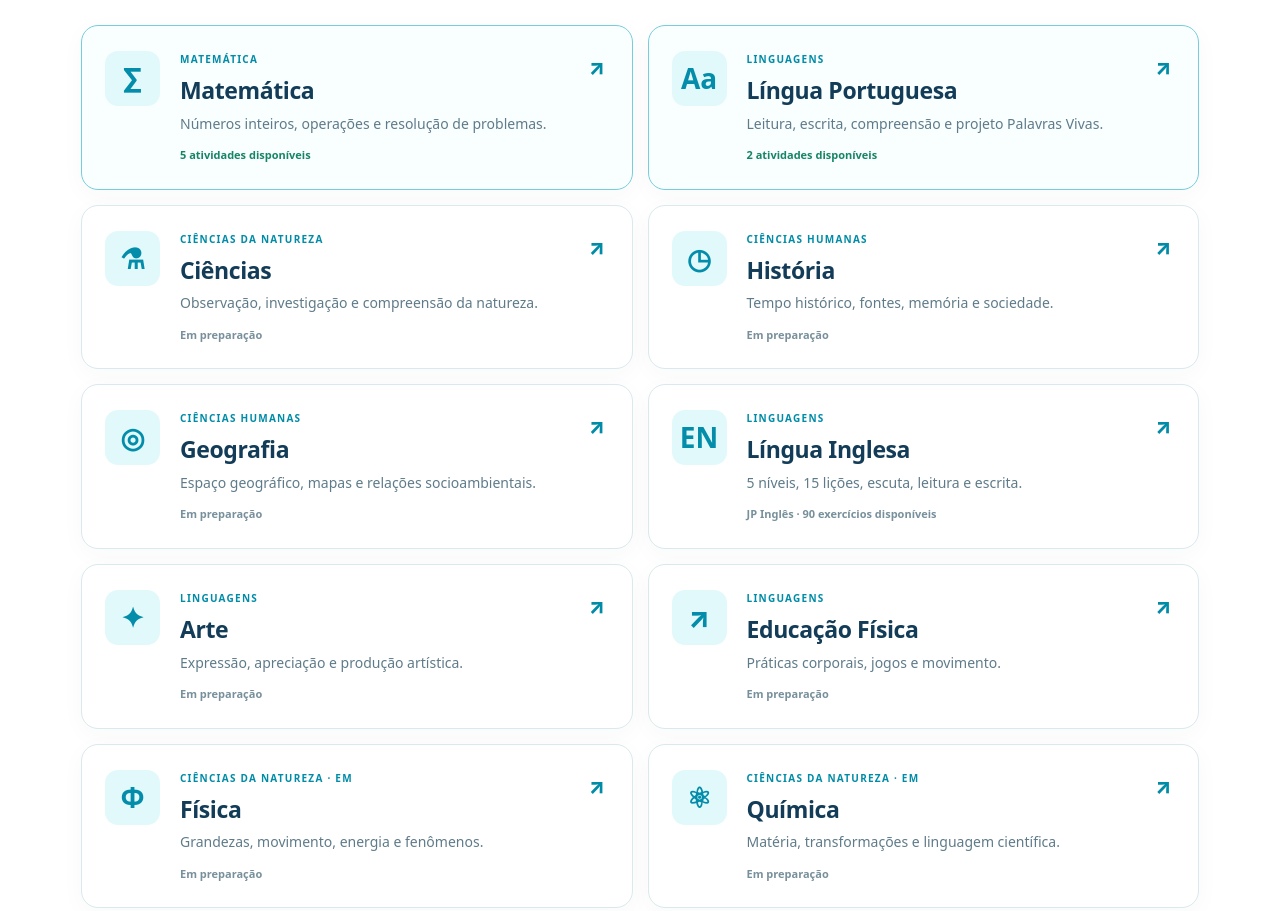
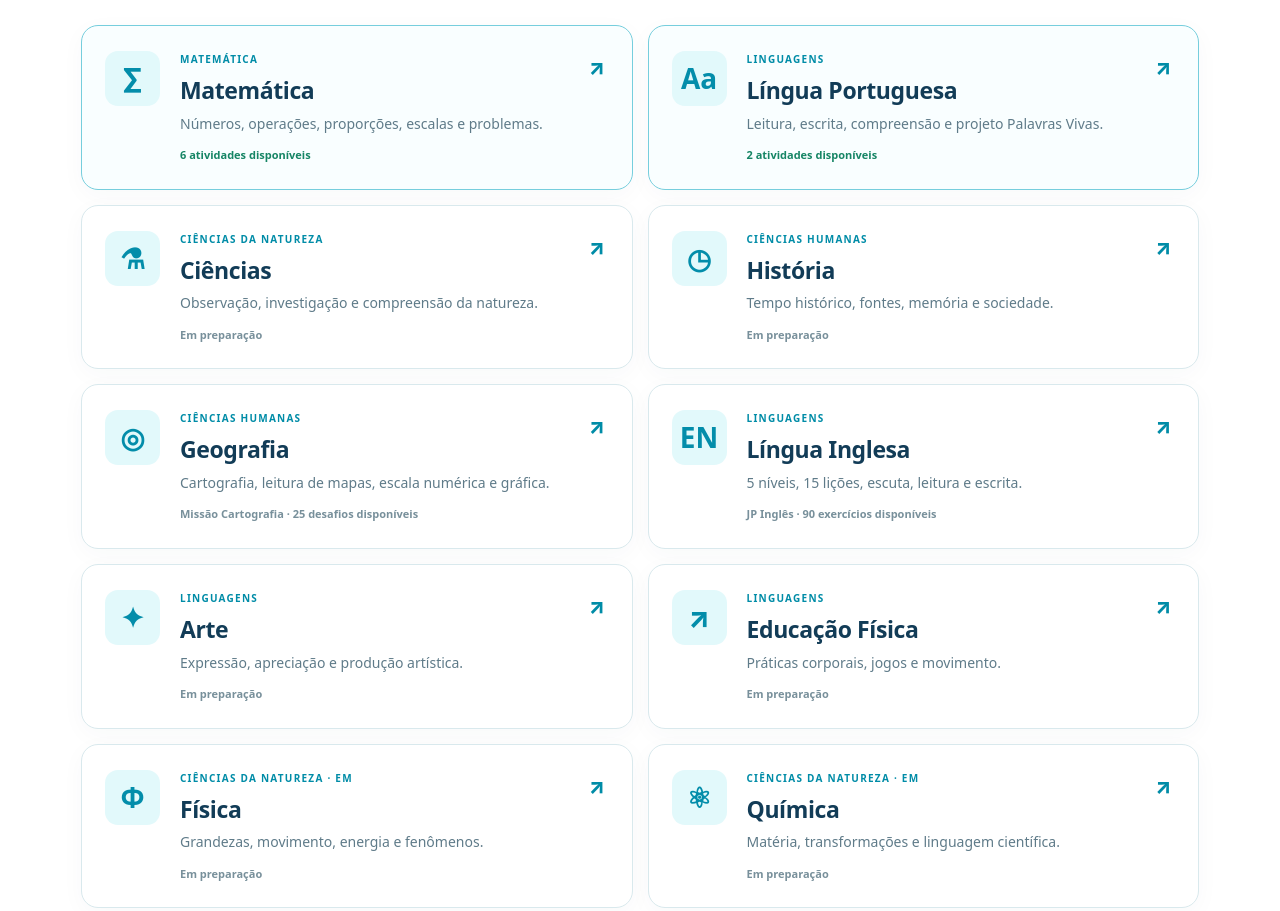
Before and after one commit to eejoaopauloI/eejoaopauloi.github.io, a plain HTML site: page recomposicao.html in a window 1280 px wide. Shown: the part 870-1781 px from the top of the page. Drawn offline with Linux system fonts and the light colour scheme.

Commit message:
feat(recomposicao): destacar Matemática e Geografia nas trilhas de escala

```diff
--- a/recomposicao.html
+++ b/recomposicao.html
@@ -6,11 +6,11 @@
 <section class="learn-section"><div class="wrap">
 <div class="curriculum-bar"><div><span class="learn-eyebrow">LACUNAS DE APRENDIZAGEM · HABILIDADES ESSENCIAIS</span><h2>Escolha o que precisa <em>consolidar.</em></h2></div><div class="curriculum-filter"><label for="filter-area">Filtrar componentes</label><select id="filter-area"><option value="todos">Todos os componentes</option><option value="linguagens">Linguagens</option><option value="matematica">Matemática</option><option value="natureza">Ciências da Natureza</option><option value="humanas">Ciências Humanas</option></select></div></div>
 <div class="curriculum-components" id="component-list">
-<a class="curriculum-component featured" data-area="matematica" href="componentes/matematica.html"><span class="cc-icon">∑</span><span class="cc-body"><small>MATEMÁTICA</small><strong>Matemática</strong><span>Números inteiros, operações e resolução de problemas.</span><em>5 atividades disponíveis</em></span><span class="cc-arrow">↗</span></a>
+<a class="curriculum-component featured" data-area="matematica" href="componentes/matematica.html"><span class="cc-icon">∑</span><span class="cc-body"><small>MATEMÁTICA</small><strong>Matemática</strong><span>Números, operações, proporções, escalas e problemas.</span><em>6 atividades disponíveis</em></span><span class="cc-arrow">↗</span></a>
 <a class="curriculum-component featured" data-area="linguagens" href="componentes/lingua-portuguesa.html"><span class="cc-icon">Aa</span><span class="cc-body"><small>LINGUAGENS</small><strong>Língua Portuguesa</strong><span>Leitura, escrita, compreensão e projeto Palavras Vivas.</span><em>2 atividades disponíveis</em></span><span class="cc-arrow">↗</span></a>
 <a class="curriculum-component" data-area="natureza" href="componentes/ciencias.html"><span class="cc-icon">⚗</span><span class="cc-body"><small>CIÊNCIAS DA NATUREZA</small><strong>Ciências</strong><span>Observação, investigação e compreensão da natureza.</span><em>Em preparação</em></span><span class="cc-arrow">↗</span></a>
 <a class="curriculum-component" data-area="humanas" href="componentes/historia.html"><span class="cc-icon">◷</span><span class="cc-body"><small>CIÊNCIAS HUMANAS</small><strong>História</strong><span>Tempo histórico, fontes, memória e sociedade.</span><em>Em preparação</em></span><span class="cc-arrow">↗</span></a>
-<a class="curriculum-component" data-area="humanas" href="componentes/geografia.html"><span class="cc-icon">◎</span><span class="cc-body"><small>CIÊNCIAS HUMANAS</small><strong>Geografia</strong><span>Espaço geográfico, mapas e relações socioambientais.</span><em>Em preparação</em></span><span class="cc-arrow">↗</span></a>
+<a class="curriculum-component" data-area="humanas" href="componentes/geografia.html"><span class="cc-icon">◎</span><span class="cc-body"><small>CIÊNCIAS HUMANAS</small><strong>Geografia</strong><span>Cartografia, leitura de mapas, escala numérica e gráfica.</span><em>Missão Cartografia · 25 desafios disponíveis</em></span><span class="cc-arrow">↗</span></a>
 <a class="curriculum-component" data-area="linguagens" href="componentes/lingua-inglesa.html"><span class="cc-icon">EN</span><span class="cc-body"><small>LINGUAGENS</small><strong>Língua Inglesa</strong><span>5 níveis, 15 lições, escuta, leitura e escrita.</span><em>JP Inglês · 90 exercícios disponíveis</em></span><span class="cc-arrow">↗</span></a>
 <a class="curriculum-component" data-area="linguagens" href="componentes/arte.html"><span class="cc-icon">✦</span><span class="cc-body"><small>LINGUAGENS</small><strong>Arte</strong><span>Expressão, apreciação e produção artística.</span><em>Em preparação</em></span><span class="cc-arrow">↗</span></a>
 <a class="curriculum-component" data-area="linguagens" href="componentes/educacao-fisica.html"><span class="cc-icon">↗</span><span class="cc-body"><small>LINGUAGENS</small><strong>Educação Física</strong><span>Práticas corporais, jogos e movimento.</span><em>Em preparação</em></span><span class="cc-arrow">↗</span></a>
```
